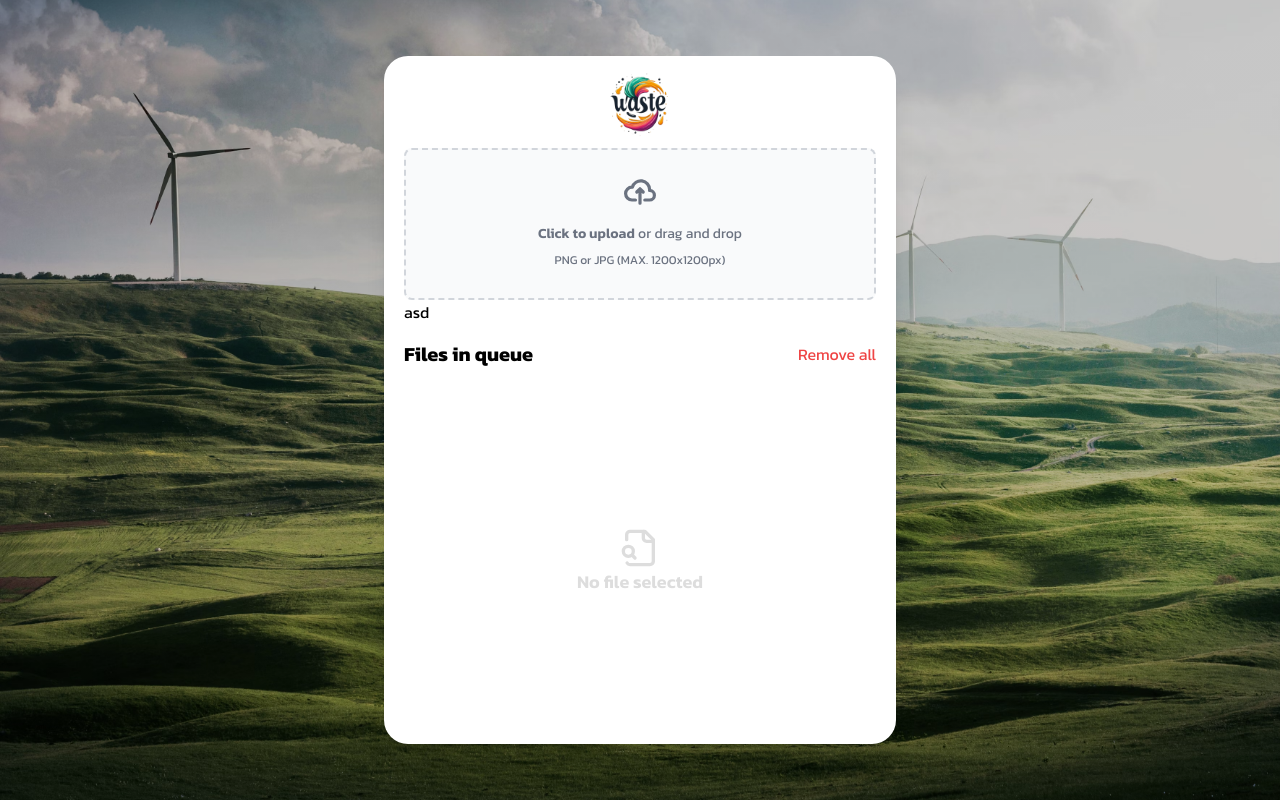
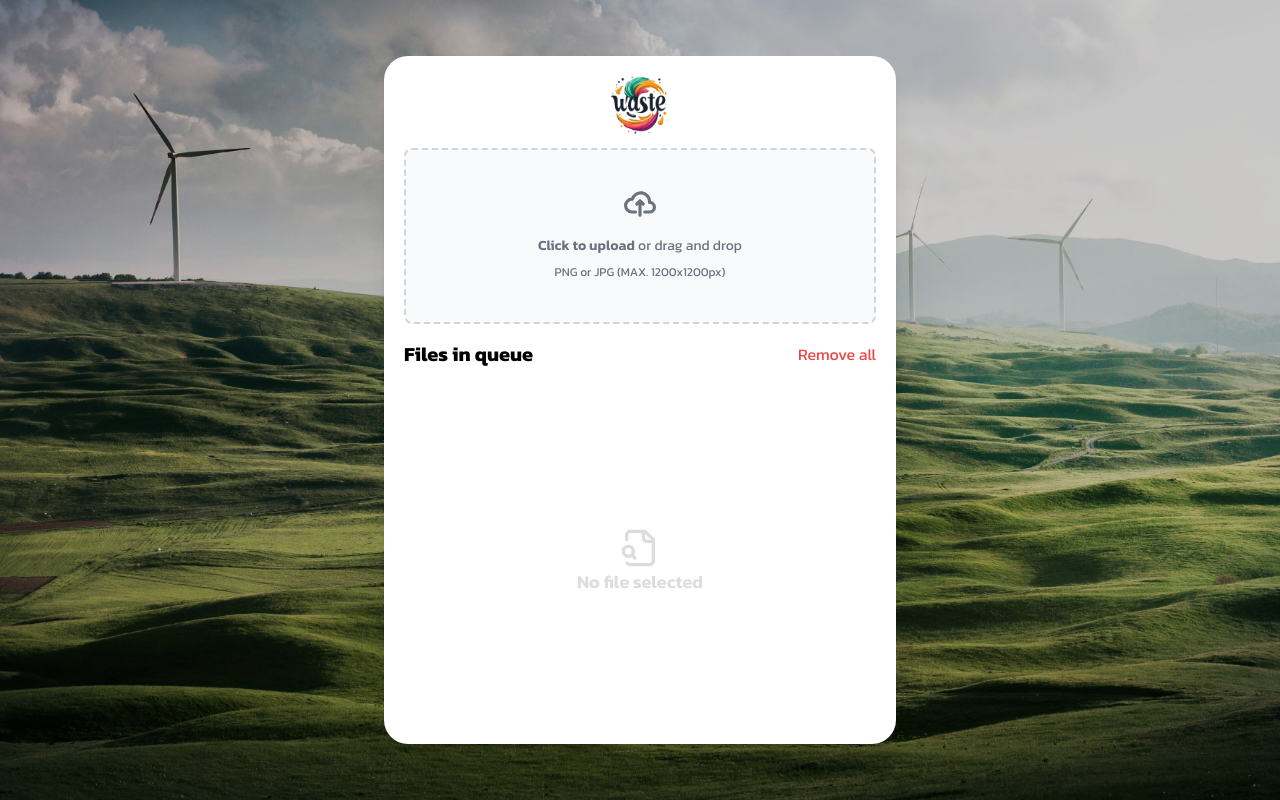
Before and after one commit to prokittikun/waste-mon, a React (Create React App) app: page / in a window 1280 px wide. Built offline with nearby package versions, Linux system fonts and the light colour scheme.

Commit message:
update can upload only image file

```diff
--- a/src/page/UploadImage.tsx
+++ b/src/page/UploadImage.tsx
@@ -46,6 +46,13 @@ function UploadImage() {
 
   const { getRootProps, getInputProps, isDragActive } = useDropzone({
     onDrop,
+    accept: {
+      "image/jpeg": [],
+      "image/png": [],
+      "image/webp": [],
+      "image/heic": [],
+      "image/jfif": [],
+    },
   });
 
   const classifyImage = (
@@ -220,8 +227,9 @@ function UploadImage() {
             <input
               {...getInputProps()}
               type="file"
-              className=""/>
-              asd
+              accept="image/png, image/gif, image/jpeg"
+              className=""
+            />
           </div>
           <div className="flex justify-between items-center">
             <span className="font-bold text-xl ">Files in queue</span>
```
